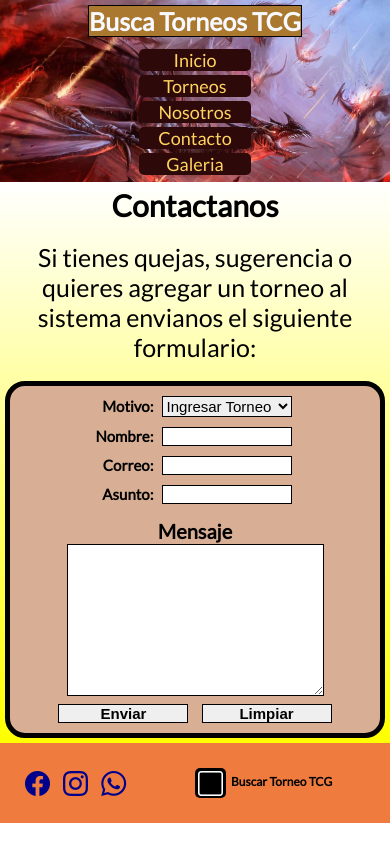
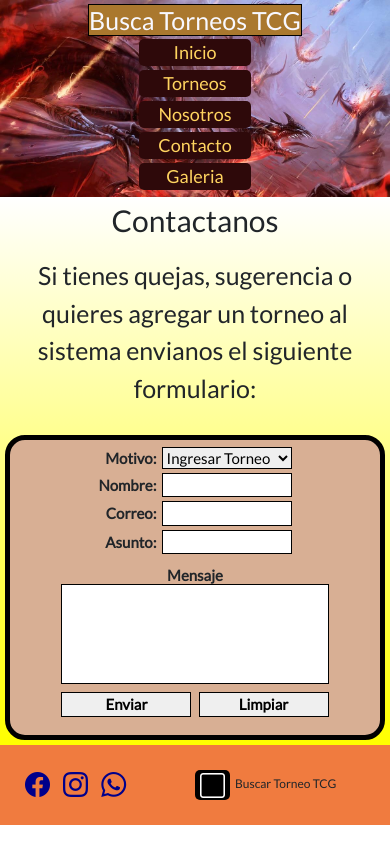
Before and after one commit to sperinesr/PF-PerinesRojas, a website: page paginas/contacto.html in a window 390 px wide. Drawn offline with nearby package versions, Linux system fonts and the light colour scheme.

Commit message:
bootstrap en vistas y eliminacion de imagenes rrss

```diff
--- a/paginas/contacto.html
+++ b/paginas/contacto.html
@@ -4,6 +4,7 @@
     <meta charset="UTF-8" />
     <meta name="viewport" content="width=device-width, initial-scale=1.0" />
     <title>Contacto</title>
+    <link rel="stylesheet" href="https://cdn.jsdelivr.net/npm/bootstrap@5.2.3/dist/css/bootstrap.min.css">
     <link rel="stylesheet" href="../css/estilos.css">
     <link rel="stylesheet" href="https://cdn.jsdelivr.net/npm/bootstrap-icons@1.10.2/font/bootstrap-icons.css">
     <link rel="preconnect" href="https://fonts.googleapis.com">
@@ -14,9 +15,9 @@
 <body>
     <header>
         <div class="encabezado">
-            <h3 class="encabezado-logo">
+            <h1 class="encabezado-logo">
                 <a href="../index.html">Busca Torneos TCG</a>
-            </h3>
+            </h1>
             <nav class="encabezado-menu">
                 <ul>
                     <li><a href="../index.html">Inicio</a></li>
@@ -33,10 +34,8 @@
         <section class="contacto">
             <div>
                 <h2>Contactanos</h2>
-                <br />
                 <p>Si tienes quejas, sugerencia o quieres agregar un torneo al sistema envianos el siguiente
                     formulario:</p>
-                <br />
                 <form action="contacto.html" method="get">
                     <label>Motivo: </label>
                     <select name="motivo_opt" id="motivo">
@@ -87,7 +86,7 @@
             </nav>
         </div>
     </footer>
-
+    <script src="https://cdn.jsdelivr.net/npm/bootstrap@5.2.3/dist/js/bootstrap.bundle.min.js"></script>
 </body>
 
 </html>
--- a/scss/componentes/_footer.scss
+++ b/scss/componentes/_footer.scss
@@ -8,13 +8,17 @@
     height: 80px;
 
     padding: $paddingGeneral;
-    align-items: center;
 
     max-width: $pantallaGrande;
+
+    align-items: center;
 
     &-rrss{
         grid-column: 1;
         grid-row: 1;
+
+        margin-bottom: 0px;
+        padding-left: 0px;
 
         & li{
             display: inline;
@@ -23,6 +27,7 @@
                 font-size: 30px;
                 margin-inline: 5px;
                 color: darkblue;
+                text-align: left;
             }
         }
     }
@@ -31,13 +36,18 @@
         grid-column: 2;
         grid-row: 1;
 
-        & i{
-            font-size: 30px;
-            color: white;
-            background-color: black;
-            padding-inline: 5px;
-            border-radius: 5px;
-            margin-right: 5px;
+        & h2{
+            font-size: 25px;
+            margin-bottom: 0px;
+
+            & a i{
+                font-size: 25px;
+                color: white;
+                background-color: black;
+                padding-inline: 5px;
+                border-radius: 5px;
+                margin-right: 5px;
+            }
         }
     }
     &-menu{
@@ -45,12 +55,21 @@
         grid-column: 3;
         grid-row: 1;
 
+        justify-content: center;
+
+        & ul{
+            margin-bottom: 0px;
+            padding-left: 0px;
+        }
+
         & li{
             display: inline;
             list-style-type: none;
 
             font-size: 20px;
             background-color: black;
+
+            border-radius: 5px;
 
             & a{
                 text-decoration-line: none;
--- a/scss/componentes/_header.scss
+++ b/scss/componentes/_header.scss
@@ -10,13 +10,11 @@
     padding: $paddingGeneral;
 
     max-width: $pantallaGrande;
+    height: 100%;
 
     &-logo{
-        display: flex;
-        flex-direction: column;
-        font-size: xx-large;
-
-        padding-bottom: 20px;
+        padding-bottom: 0px;
+        margin-bottom: 5px;
 
         & a{
             color: ghostwhite;
@@ -25,26 +23,30 @@
             border: black solid 1px;
 
             text-decoration-line: none;
-            text-align: center;
 
             background-color :rgb(170, 120, 46);
         }
     }
 
-    &-menu li{
-        display: inline;
-    }
+    &-menu ul{
+        padding: 0px;
+        margin: 0px;
 
-    &-menu a{
+        & li{
+            display: inline-flex;
+
+            & a{
                 color: #FFD460;
 
                 text-decoration: none;
-        font-size: large;
+                font-size: 20px;
 
                 padding-inline: 2px;
 
                 border-radius: 5px;
                 background-color: black;
+            }
+        }
     }
 
     &-menu a:hover{
@@ -57,23 +59,22 @@
 
 @media (max-width: 576px){
     .encabezado{
-        padding: 5px;
+        padding: $paddingMobile;
+
         width: 100%;
-
-        background-size: cover;
+        height: 100%;
 
         &-logo{
-            font-size: x-large;
+            font-size: 25px;
+            text-align: center;
 
-            justify-content: center;
-            align-items: center;
-
-            font-size: 25px;
-            padding: 0px;
-            padding-bottom: 10px;
+            margin-bottom: 2px;
         }
 
         &-menu{
+            padding: 0px;
+
+            & ul{
 
                 & li{
                     display: flex;
@@ -82,15 +83,19 @@
 
                     justify-content: center;
                     align-items: center;
-            }
 
                     & a{
                         text-align: center;
+
+                        font-size: 18px;
+
                         width: 30%;
-                height: 100%;
+                        height: max-content;
 
                         background-color: #2e090a;
                     }
                 }
             }
         }
+    }
+}
--- a/scss/vistas/_contacto.scss
+++ b/scss/vistas/_contacto.scss
@@ -2,13 +2,15 @@
 .contacto{
     display: grid;
     grid-template-columns: 1fr;
+    grid-template-rows: repeat(3,1fr);
 
     max-width: $pantallaGrande;
     padding: $paddingGeneral;
     height: $alturaGeneral;
 
     text-align: center;
-    align-items: center;
+
+    justify-content: center;
     align-content: center;
 
     background-image: linear-gradient(white, yellow);
@@ -18,23 +20,17 @@
         justify-items: center;
 
         & h2{
-            grid-column: 1;
             grid-row: 1;
 
             font-size: 40px;
 
             text-align: center;
-
-            margin-top: 20px;
         }
 
-        & h3{
-            font-size: 30px;
-        }
+        & p{
+            font-size: 20px;
 
-        & h4{
-            font-size: 20px;
-            margin-top: 20px;
+            grid-row: 2;
         }
 
         & form {
@@ -43,21 +39,24 @@
             border: black solid 5px;
             border-radius: 20px;
 
+            grid-row: 3;
+
             padding: 5px;
+            margin: 50px;
 
             & label{
                 display: inline-block;
                 width: 150px;
 
-                font-size: 20px;
+                font-size: 18px;
                 text-align: right;
             }
 
             & select{
                 display: inline-block;
-                width: 165px;
+                width: 150px;
 
-                font-size: 20px;
+                font-size: 18px;
 
                 border: black solid 1px;
 
@@ -65,17 +64,25 @@
             }
             & input{
                 display: inline-block;
-                width: 165px;
+                width: 150px;
 
                 border: black solid 1px;
 
+                font-size: 18px;
+            }
+
+            & h3{
                 font-size: 20px;
 
-                margin-bottom: 3px;
+                margin-bottom: 1px;
             }
 
             & textarea{
                 border: black solid 1px;
+
+                height: 100px;
+
+                resize: none;
             }
         }
     }
@@ -83,23 +90,20 @@
 
 @media (max-width: 576px){
 .contacto{
+    grid-template-rows: repeat(1,1fr);
+
     width: 100%;
-    height: 100%;
+
+    padding: 0px;
+    margin: 0px;
 
     padding: $paddingMobile;
 
     & div{
-        width: 100%;
 
         & h2{
             margin-top: 0px;
             font-size: $titulosMobile;
-        }
-
-        & h3{
-            margin-top: 10px;
-            margin-bottom: 1px;
-            font-size: 20px;
         }
 
         & p{
@@ -108,6 +112,8 @@
 
         & form{
             width: 100%;
+
+            margin: 0px;
 
             background-color:rgb(216, 175, 148);
 
@@ -125,7 +131,7 @@
 
                 font-size: 15px;
 
-                margin: 5px;
+                margin: 2px;
             }
 
             & input{
@@ -134,7 +140,15 @@
 
                 font-size: 15px;
                 font-weight: bold;
-                margin: 5px;
+                margin: 2px;
+            }
+
+            & h3{
+                margin-top: 10px;
+                margin-bottom: 0px;
+
+                font-size: 15px;
+                font-weight: bold;
             }
         }
     }
--- a/scss/vistas/_index.scss
+++ b/scss/vistas/_index.scss
@@ -51,14 +51,13 @@
 
         text-align: left;
 
-        list-style-type: none;
+        list-style: none;
     }
 }
 
 
 @media (max-width: 576px){
 .contenido{
-    display: grid;
     grid-template-columns: repeat(1,1fr);
 
     padding: $paddingMobile;
--- a/scss/vistas/_torneos.scss
+++ b/scss/vistas/_torneos.scss
@@ -1,5 +1,4 @@
 /* TORNEOS */
-
 .torneos{
     display: grid;
     grid-template-columns: repeat(2,1fr);
@@ -18,7 +17,7 @@
     text-align: center;
 
     & h2{
-        font-size: xx-large;
+        font-size: 40px;
         grid-column: 1/3;
         grid-row: 1;
 
@@ -76,7 +75,7 @@
 
                 margin-inline: 40px;
 
-                margin-top: 50px;
+                margin-top: 30px;
             }
         }
     }
@@ -91,6 +90,8 @@
         height: 231px;
 
         font-size: 20px;
+
+        resize: none;
     }
 }
 
@@ -150,6 +151,7 @@
             }
         }
     }
+
     & textarea{
         grid-column: 1;
         grid-row: 3;
```
Also changed, not shown: index.html (+7 -5 lines), paginas/galeria.html (+4 -2 lines), paginas/nosotros.html (+4 -2 lines), paginas/torneos.html (+4 -3 lines), css/estilos.css, imagenes/icono.jpg (deleted), imagenes/rrss/fb.png (deleted), imagenes/rrss/ig.png (deleted), imagenes/rrss/ws.png (deleted). Lines whose indentation alone changed are shown as unchanged.
